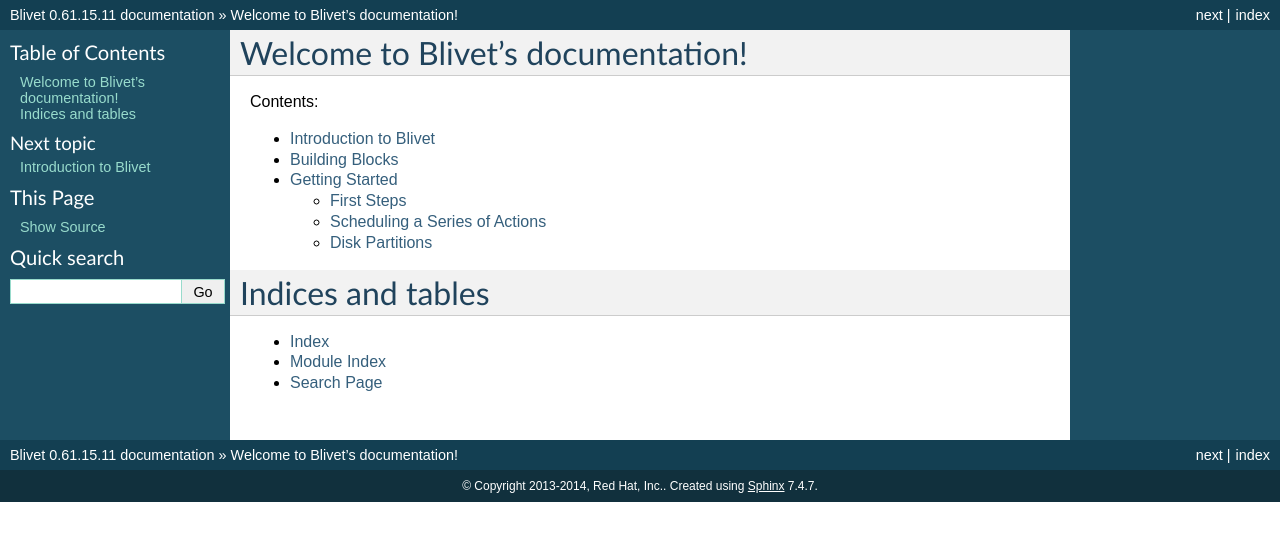
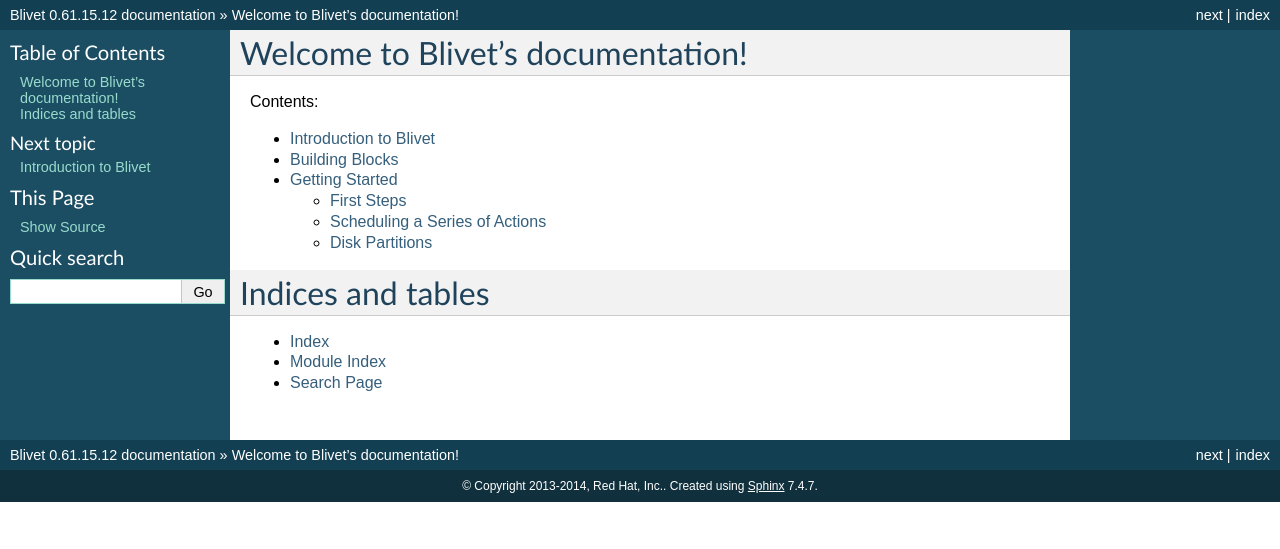
Before and after one commit to storaged-project/blivet, a Sphinx documentation site: the page built from doc/index.rst, in a window 1280 px wide. Shown: the top 549 px of the page. Built offline with Sphinx 7.4.7, drawn with Linux system fonts in a browser that asks for light colours; pages that are not in the unit, such as notebooks, are missing from menus.

Commit message:
New version: 0.61.15.12

```diff
--- a/blivet/__init__.py
+++ b/blivet/__init__.py
@@ -19,7 +19,7 @@
 # Red Hat Author(s): Dave Lehman <dlehman@redhat.com>
 #
 
-__version__ = '0.61.15.11'
+__version__ = '0.61.15.12'
 
 ##
 ## Default stub values for installer-specific stuff that gets set up in
--- a/doc/conf.py
+++ b/doc/conf.py
@@ -48,9 +48,9 @@
 # built documents.
 #
 # The short X.Y version.
-version = '0.61.15.11'
+version = '0.61.15.12'
 # The full version, including alpha/beta/rc tags.
-release = '0.61.15.11'
+release = '0.61.15.12'
 
 # The language for content autogenerated by Sphinx. Refer to documentation
 # for a list of supported languages.
--- a/setup.py
+++ b/setup.py
@@ -2,7 +2,7 @@
 
 from distutils.core import setup
 
-setup(name='blivet', version='0.61.15.11',
+setup(name='blivet', version='0.61.15.12',
       description='Python module for system storage configuration',
       author='David Lehman', author_email='dlehman@redhat.com',
       url='http://fedoraproject.org/wiki/blivet',
```
Also changed, not shown: 2 other files.
